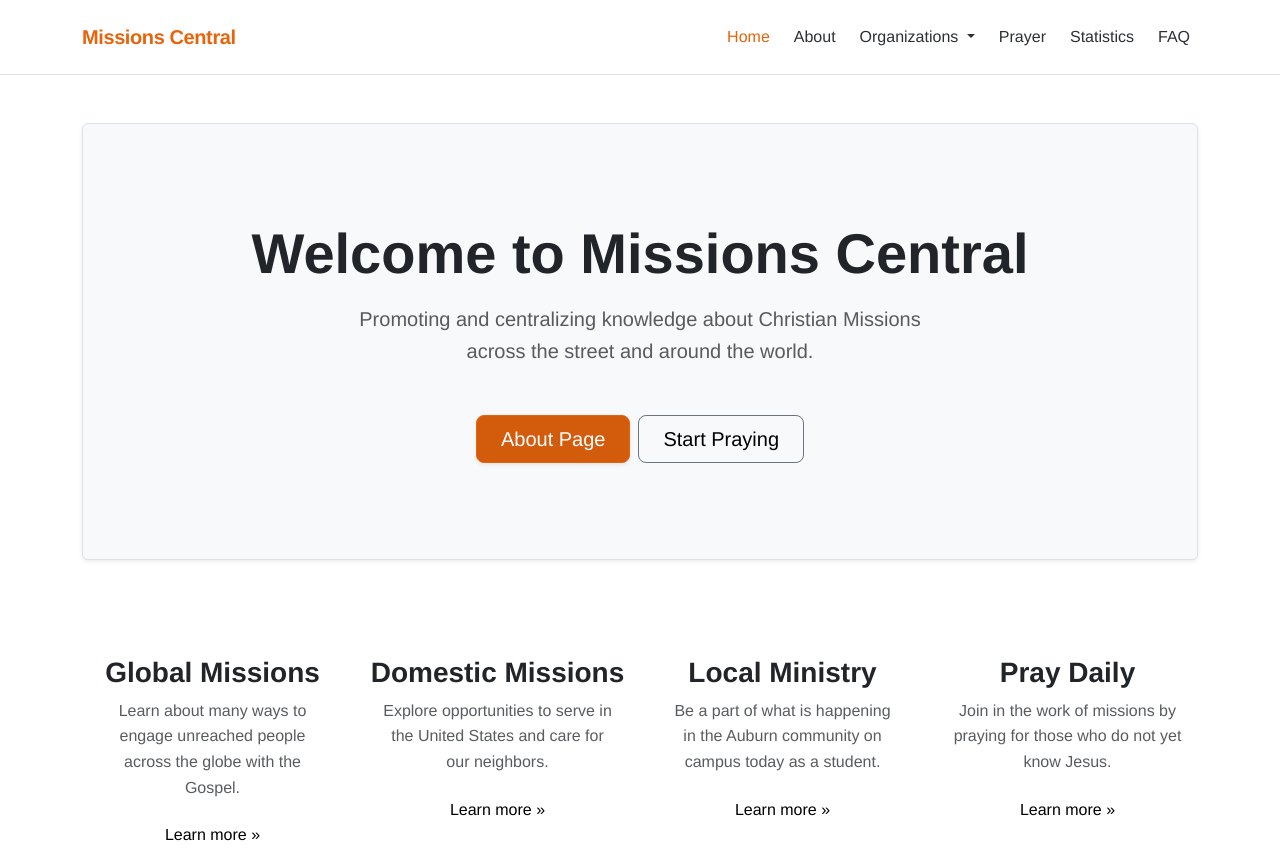
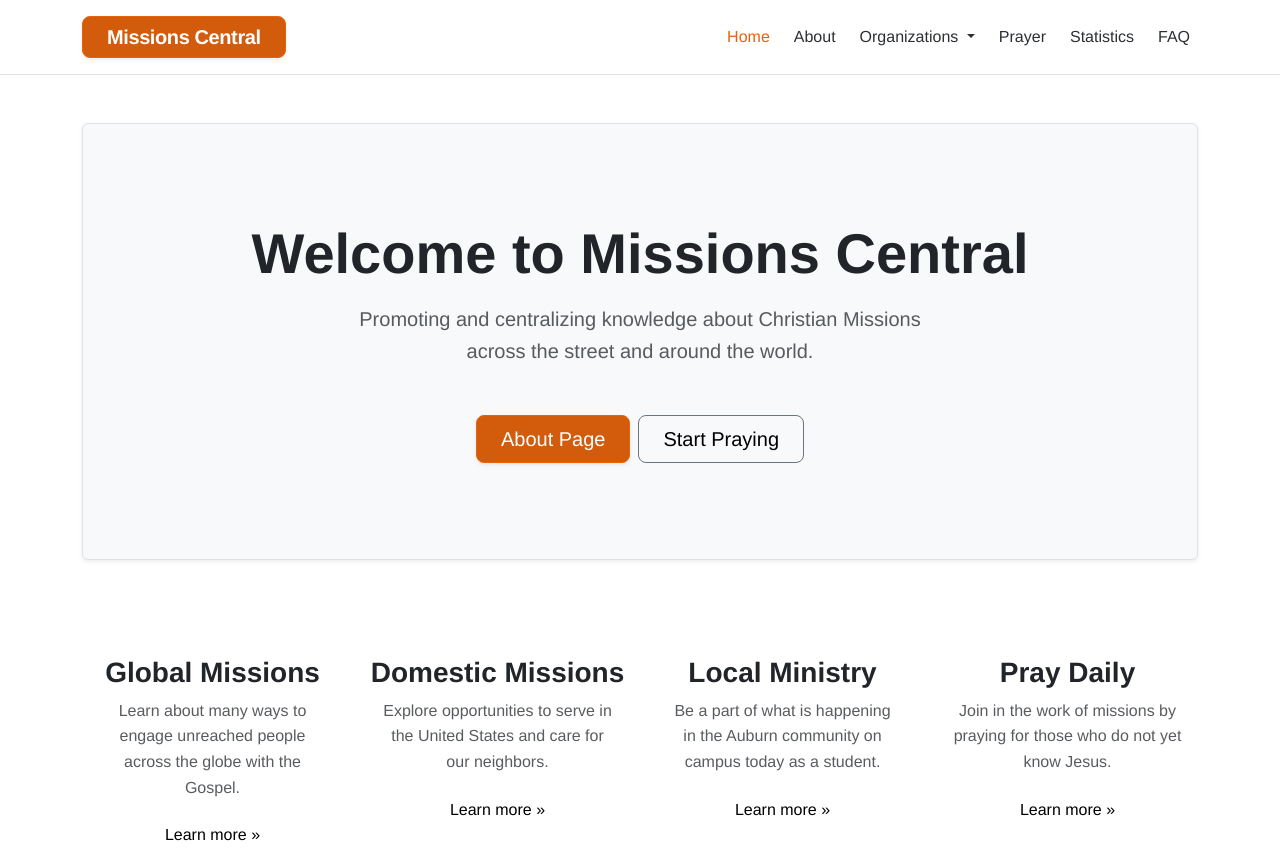
Before and after one commit to Reid-Roberts/MCentralProject, a plain HTML site: page index.html in a window 1280 px wide. Shown: the top 857 px of the page. Drawn offline with nearby package versions, Linux system fonts and the light colour scheme.

Commit message:
contrast change

```diff
--- a/index.html
+++ b/index.html
@@ -14,7 +14,7 @@
     <!-- NAVBAR -->
     <nav class="navbar navbar-expand-lg navbar-light bg-white border-bottom sticky-top py-3">
         <div class="container">
-            <a class="navbar-brand d-flex align-items-center text-primary fw-semibold" href="index.html">
+            <a class="brighten-text btn btn-primary btn-lg px-4 gap-3 shadow-sm navbar-brand d-flex align-items-center fw-semibold" href="index.html">
                 <span>Missions Central</span>
             </a>
             <button class="navbar-toggler" type="button" data-bs-toggle="collapse" data-bs-target="#navbarNav">
```
